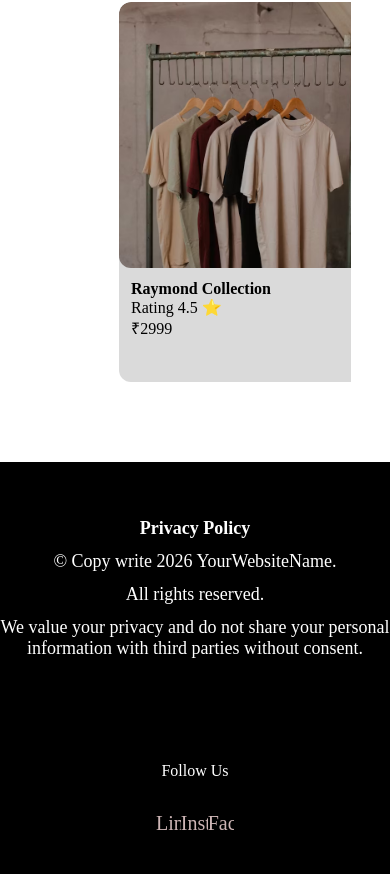
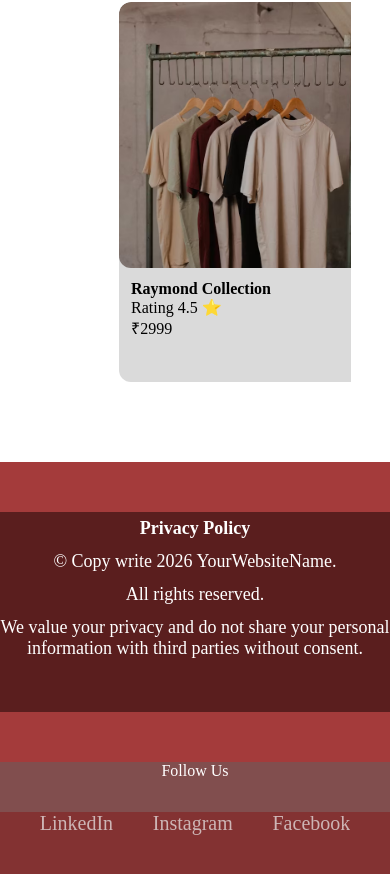
Before and after one commit to Yashraj595/MERN-, a React (Vite) app: page / in a window 390 px wide. Shown: the part 5008-5882 px from the top of the page. Built offline with nearby package versions, Linux system fonts and the light colour scheme.

Commit message:
footer links alignment fixing

```diff
--- a/src/components/Footer.css
+++ b/src/components/Footer.css
@@ -15,7 +15,7 @@ body {
 footer{
   width: 100vw;
   height: 300px;
-  background-color: rgb(0, 0, 0);
+  background-color: rgb(164, 59, 59);
   display: flex;
   justify-content: center;
   align-items: center;
@@ -29,7 +29,7 @@ footer{
   height: 200px;
   margin: 0 auto;
   text-align: center;
-  background-color: black;
+  background-color: rgb(90, 30, 30);
   display: flex;
   flex-direction: column;
   flex-wrap: wrap;
@@ -42,23 +42,39 @@ footer{
 }
 #followus{
   height: 100px;
-  width: 20vw;
+  width: 30vw;
   text-align: center;
-  background-color: black;
+  background-color: rgb(131, 50, 50);
  display: flex;
  justify-content: center;
  justify-content: space-evenly;
  /* align-items: center; */
+}
+
+
+@media( max-width:600px){
+#followus{
+  width: 80vw;
+}
+
+}
+
+
+@media( max-width:500px){
+#followus{
+  width: 100vw;
+}
 }
 .followus{
   color: rgb(205, 181, 181);
   font-size: 20px;
 
 
+
 }
 #center{
   width: 100vw;
-  background-color: black;
+  background-color: rgb(205, 136, 136);
   display: flex;
   justify-content: center;
 }
@@ -69,7 +85,7 @@ footer{
 
 
 #followheading{
-  background-color: rgb(0, 0, 0);
+  background-color: rgb(129, 78, 78);
   width: 100vw;
   color: white;
   text-align: center;
```
